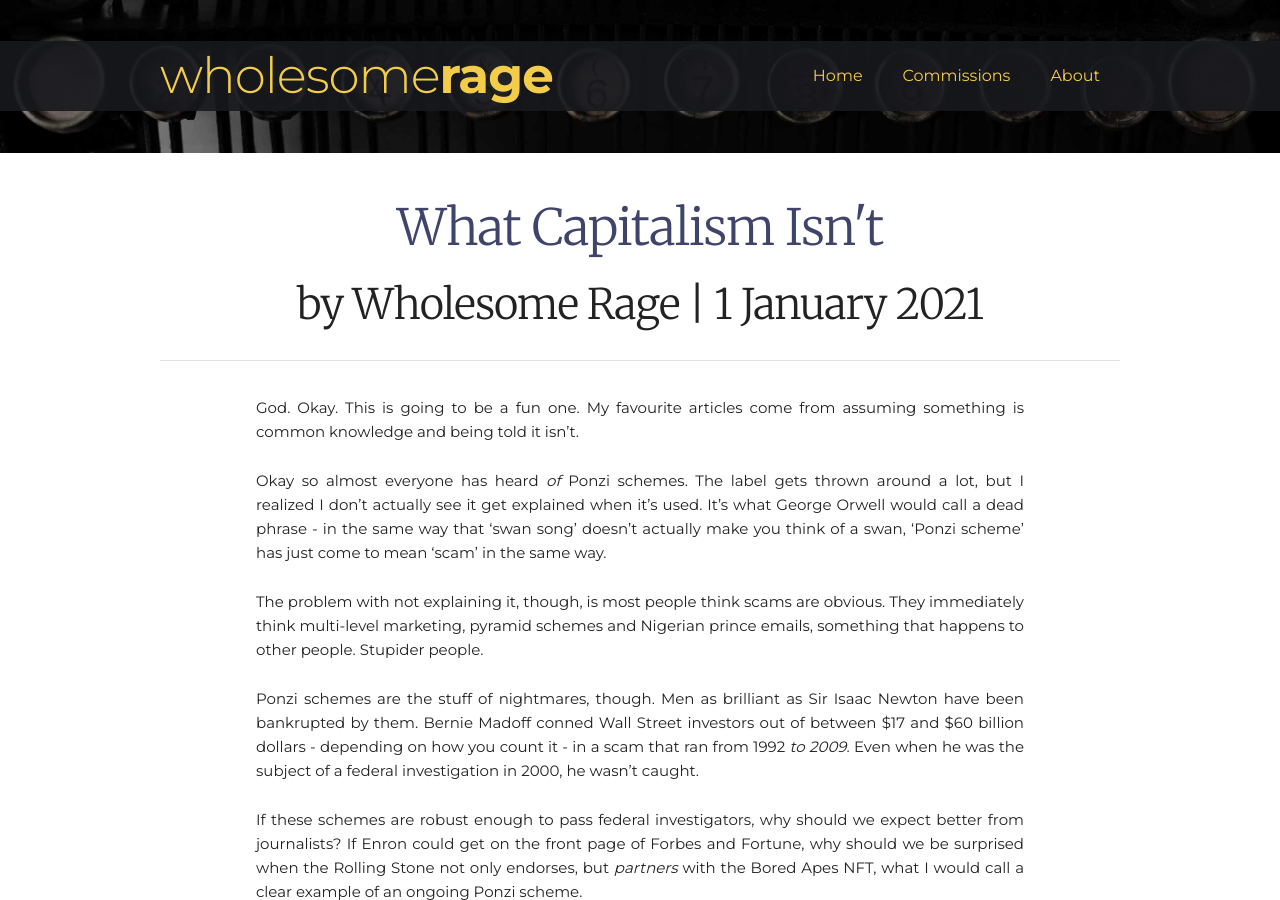
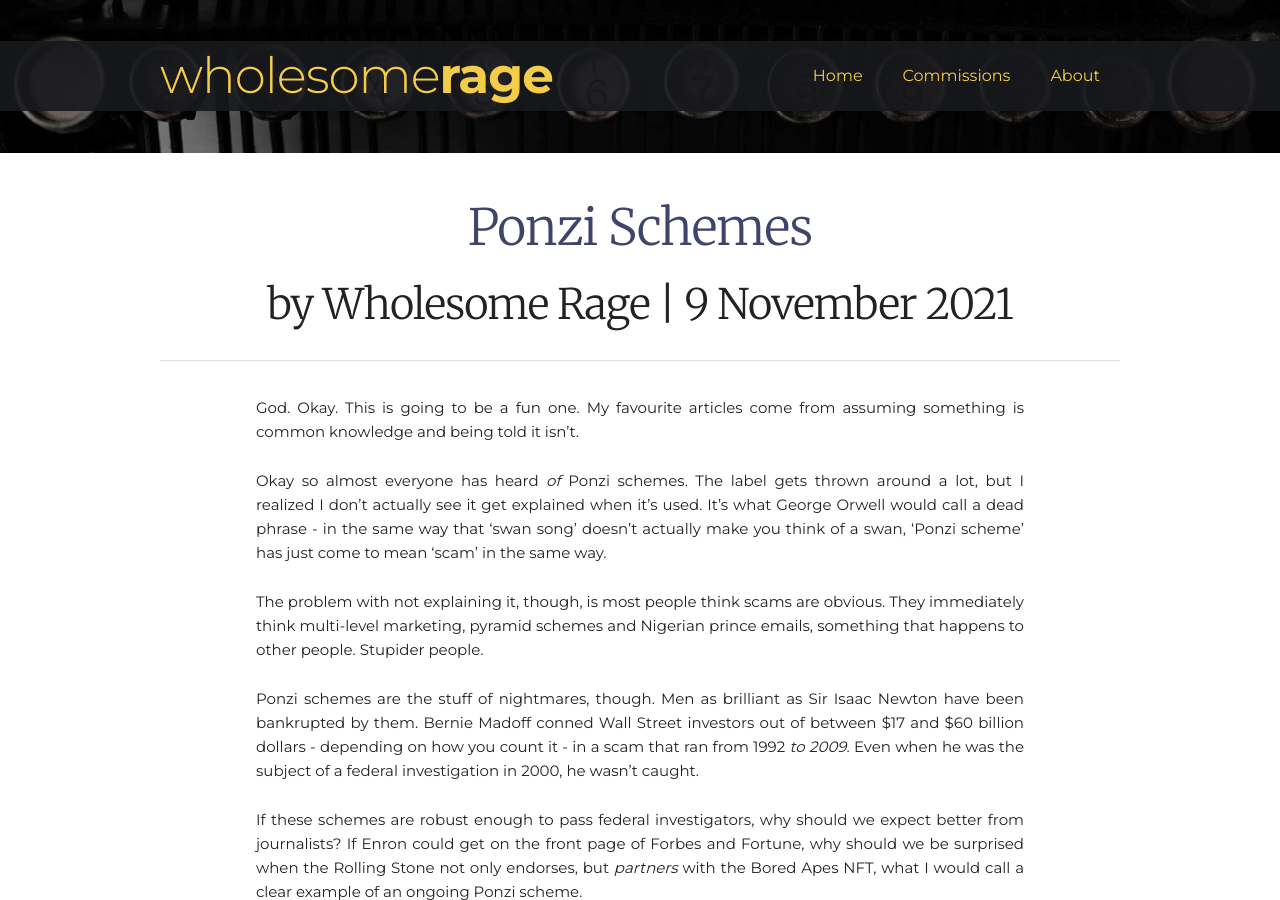
Before and after one commit to WholesomeRage/WholesomeRage.github.io, a Jekyll site: the page built from _posts/2021-11-08-Ponzi-Schemes.md, in a window 1280 px wide and 900 px high. Built offline with Jekyll 4.4.1, drawn with Linux system fonts in a browser that asks for light colours; nearby versions of some CDN libraries.

Commit message:
Update 2021-11-08-Ponzi-Schemes.md

```diff
--- a/_posts/2021-11-08-Ponzi-Schemes.md
+++ b/_posts/2021-11-08-Ponzi-Schemes.md
@@ -1,7 +1,7 @@
 ---
 layout: "post"
-title: What Capitalism Isn't
-date: 2020-12-31 19:10:00 -0700
+title: Ponzi Schemes
+date: 2021-11-08 19:10:00 -0700
 author: Wholesome Rage
 categories: [Economics, Politics]
 excerpt_separator: <!--more-->
```
